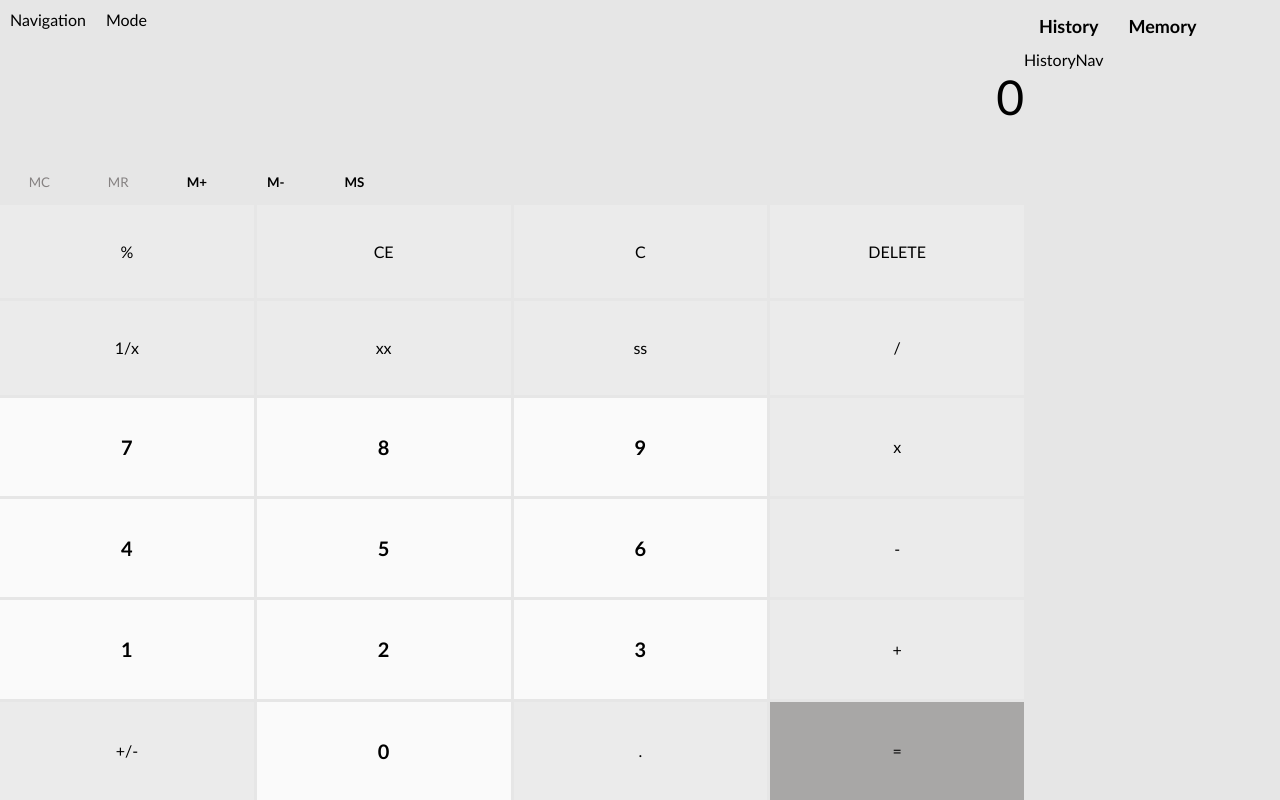
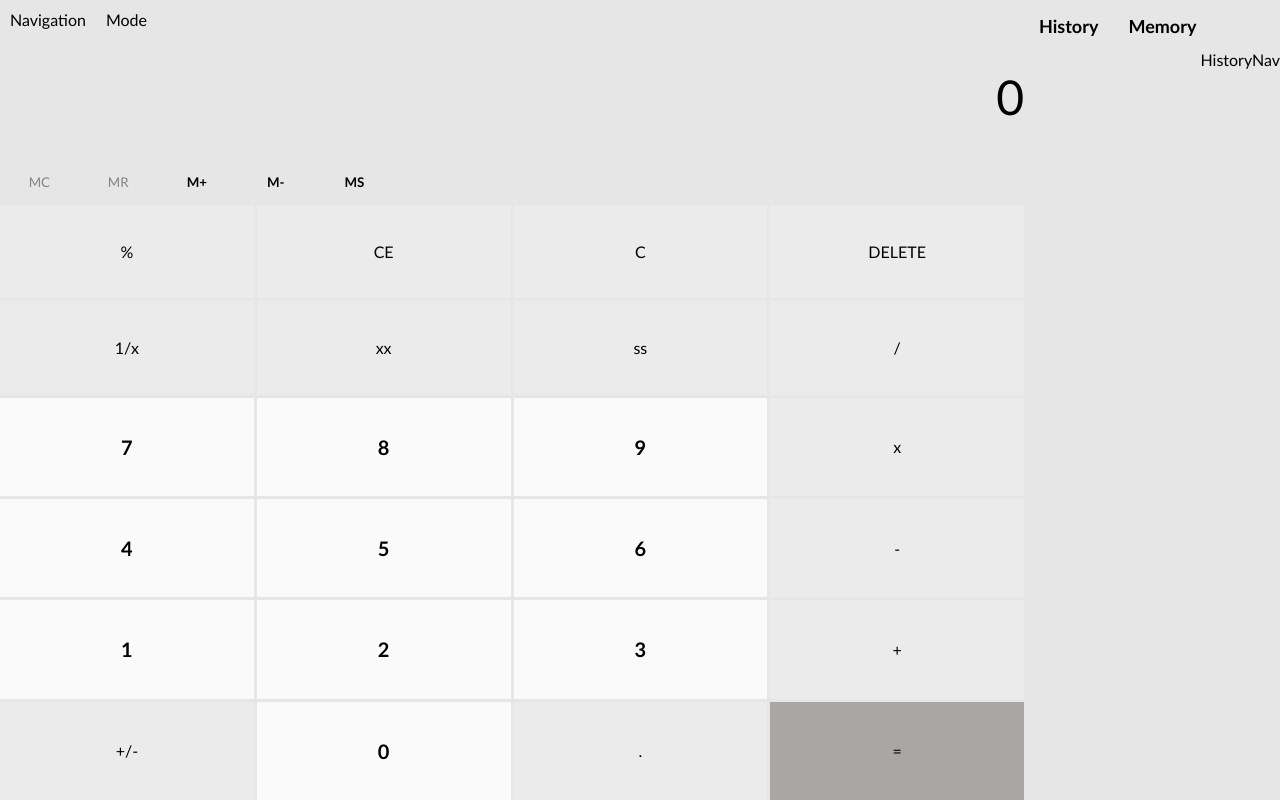
Before and after one commit to jnpRoF/Windows-Calculator, a React (Create React App) app: page / in a window 1280 px wide. Built offline with nearby package versions, Linux system fonts and the light colour scheme.

Commit message:
feat: added toggle effect to nav bar

```diff
--- a/src/components/Calculator/Calculator.css
+++ b/src/components/Calculator/Calculator.css
@@ -112,3 +112,9 @@ button {
   display: block;
   margin-top: 5px;
 }
+.history_nav_body {
+  text-align: end;
+}
+.memory_nav_body {
+  text-align: start;
+}
--- a/src/components/Calculator/Calculator2.jsx
+++ b/src/components/Calculator/Calculator2.jsx
@@ -24,6 +24,14 @@ class Calculator2 extends Component {
   };
 
   // this.setState({ current: this.state.currentOperation.firstOperand }); //what if i do this
+
+  handleHistoryDisplay = () => {
+    this.setState({ historyNav: "open" });
+  };
+
+  handleMemoryDisplay = () => {
+    this.setState({ historyNav: "close" });
+  };
 
   handleCurrent = (e) => {
     console.log(this.state.clicked);
@@ -393,15 +401,25 @@ class Calculator2 extends Component {
         </div>
         <div className="calc_nav">
           <div className="calc_nav_header">
-            <SideNavHeader className="calc-history side_nav">
+            <SideNavHeader
+              className="calc-history side_nav"
+              onClick={this.handleHistoryDisplay}
+            >
               History
             </SideNavHeader>
-            <SideNavHeader className="calc-memory side_nav">
+            <SideNavHeader
+              className="calc-memory side_nav"
+              onClick={this.handleMemoryDisplay}
+            >
               Memory
             </SideNavHeader>
           </div>
           <SideNavBody>
-            {this.state.historyNav == "open" ? <HistoryNav /> : <MemoryNav />}
+            {this.state.historyNav == "open" ? (
+              <HistoryNav className="history_nav_body" />
+            ) : (
+              <MemoryNav className="memory_nav_body" />
+            )}
           </SideNavBody>
         </div>
       </div>
--- a/src/components/Screen.js
+++ b/src/components/Screen.js
@@ -19,7 +19,7 @@ const Screen = ({
     );
   }
   if (!clicked) {
-    console.log("ggy");
+    console.log("ggy"); //it logs every time that clicked is false is this not bad, does this not mean that for every time that it false this code will keep running? What if i don't want it to?
     return (
       <div className={className}>
         <div className="current_operation_cont">
--- a/src/components/SideNav/HistoryNav.js
+++ b/src/components/SideNav/HistoryNav.js
@@ -1,5 +1,5 @@
-const HistoryNav = ({ style }) => {
-  return <div style={style}>HistoryNav</div>;
+const HistoryNav = ({ className }) => {
+  return <div className={className}>HistoryNav</div>;
 };
 
 export default HistoryNav;
--- a/src/components/SideNav/MemoryNav.js
+++ b/src/components/SideNav/MemoryNav.js
@@ -1,5 +1,5 @@
-const MemoryNav = ({ style }) => {
-  return <div style={style}>MemoryNav</div>;
+const MemoryNav = ({ className }) => {
+  return <div className={className}>MemoryNav</div>;
 };
 
 export default MemoryNav;
--- a/src/components/SideNav/SideNavHeader.js
+++ b/src/components/SideNav/SideNavHeader.js
@@ -1,13 +1,7 @@
-import SideNavBody from "./SideNavBody";
-
-const SideNavHeader = ({ className, children }) => {
-  const handleSideNavDisplay = () => {
-    // return <HistoryNav>hi</HistoryNav>;
-  };
-
+const SideNavHeader = ({ className, children, onClick }) => {
   return (
     <>
-      <button className={className} onClick={handleSideNavDisplay}>
+      <button className={className} onClick={onClick}>
         {children}
       </button>
     </>
```
